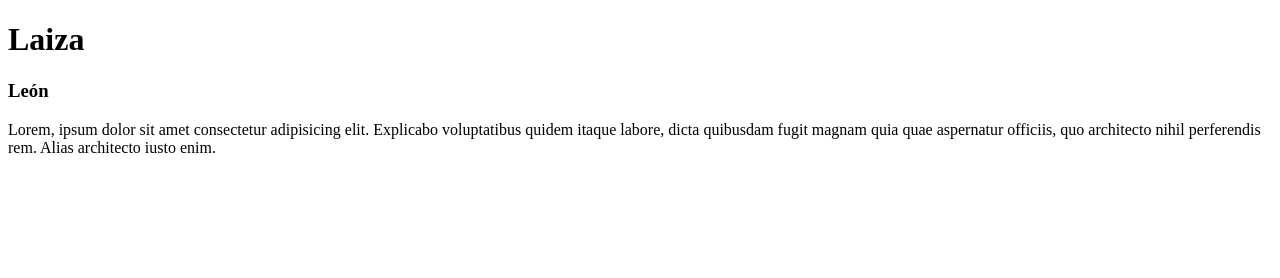
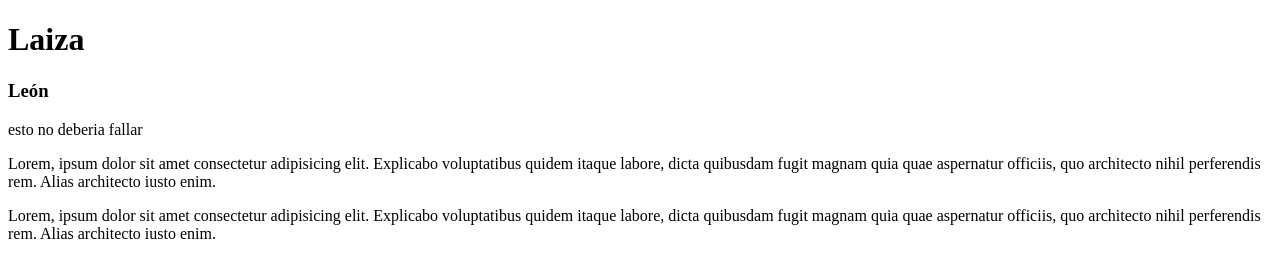
Before and after one commit to laiza23/sem5miproyecto, a plain HTML site: page index.html in a window 1280 px wide. Drawn offline with Linux system fonts and the light colour scheme.

Commit message:
modificacion de la primera rama

```diff
--- a/index.html
+++ b/index.html
@@ -9,10 +9,9 @@
 <body>
     <h1>Laiza</h1>
     <h3>León</h3>
-
+    <p>esto no deberia fallar</p>
     <p>Lorem, ipsum dolor sit amet consectetur adipisicing elit. Explicabo voluptatibus quidem itaque labore, dicta quibusdam fugit magnam quia quae aspernatur officiis, quo architecto nihil perferendis rem. Alias architecto iusto enim.</p>
-
-
+    <p>Lorem, ipsum dolor sit amet consectetur adipisicing elit. Explicabo voluptatibus quidem itaque labore, dicta quibusdam fugit magnam quia quae aspernatur officiis, quo architecto nihil perferendis rem. Alias architecto iusto enim.</p>
 
 
 
```
